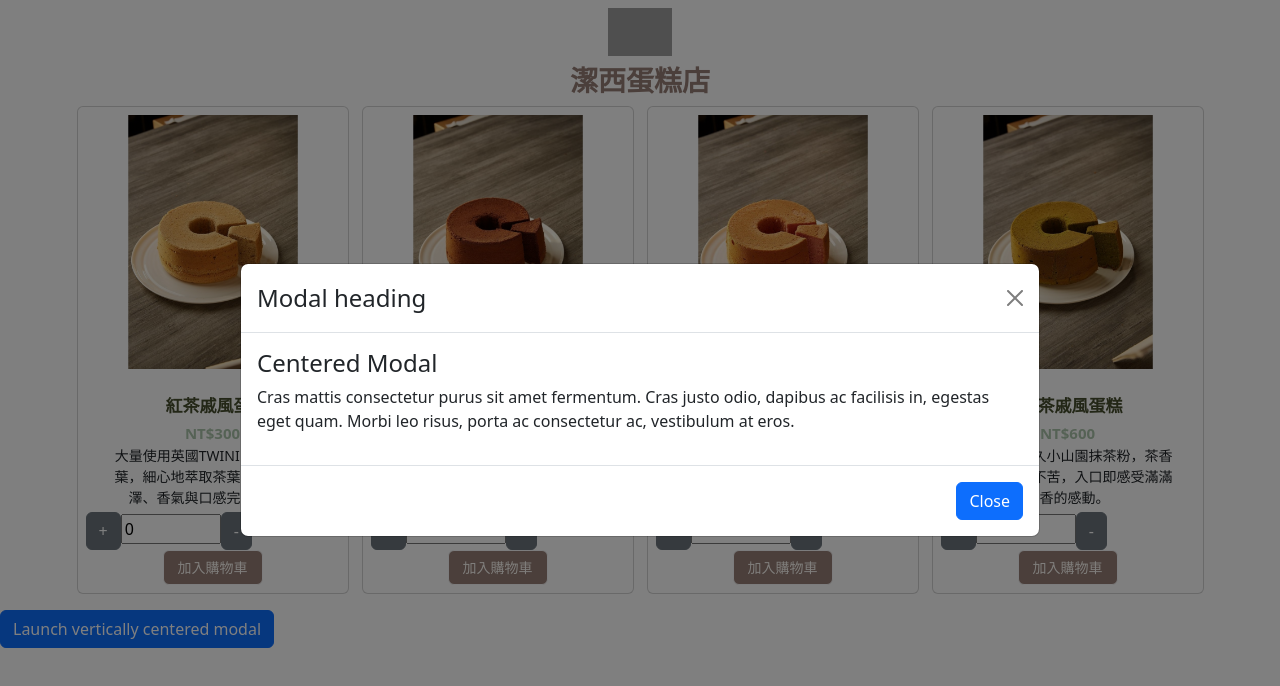
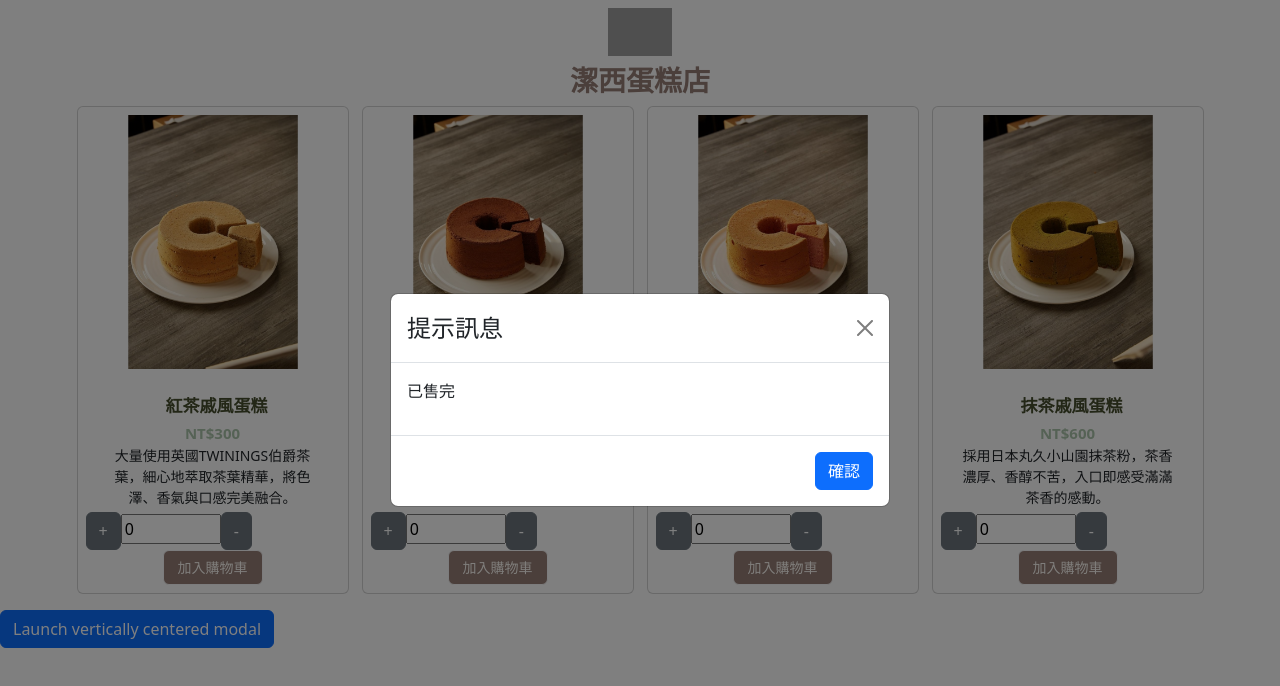
Before and after one commit to weat0212/react-shoppingcart, a React (Create React App) app: page /cards in a window 1280 px wide. Both pictures are taken after a click on the button "Launch vertically centered modal". Shown: the top 686 px of the page. Built offline with nearby package versions, Linux system fonts and the light colour scheme; grey boxes are pictures that could not be loaded.

Commit message:
feat. modal template

```diff
--- a/src/App.js
+++ b/src/App.js
@@ -15,7 +15,7 @@ function App() {
             <Button variant="primary" onClick={() => setModalShow(true)}>
                 Launch vertically centered modal
             </Button>
-            <CenterModal show={modalShow} onHide={() => setModalShow(false)}/>
+            <CenterModal title={'提示訊息'} content={'已售完'} show={modalShow} onHide={() => setModalShow(false)}/>
         </>
     );
 }
--- a/src/layout/CenterModal.js
+++ b/src/layout/CenterModal.js
@@ -3,28 +3,20 @@ import {Button, Modal} from "react-bootstrap";
 
 export function CenterModal(props) {
 
+    const {title, content} = props
+
     return (
-        <Modal
-            {...props}
-            size="lg"
-            aria-labelledby="contained-modal-title-vcenter"
-            centered
-        >
+        <Modal {...props} size="md" aria-labelledby="contained-modal-title-vcenter" centered>
             <Modal.Header closeButton>
                 <Modal.Title id="contained-modal-title-vcenter">
-                    Modal heading
+                    {title}
                 </Modal.Title>
             </Modal.Header>
             <Modal.Body>
-                <h4>Centered Modal</h4>
-                <p>
-                    Cras mattis consectetur purus sit amet fermentum. Cras justo odio,
-                    dapibus ac facilisis in, egestas eget quam. Morbi leo risus, porta ac
-                    consectetur ac, vestibulum at eros.
-                </p>
+                <p>{content}</p>
             </Modal.Body>
             <Modal.Footer>
-                <Button onClick={props.onHide}>Close</Button>
+                <Button onClick={props.onHide}>確認</Button>
             </Modal.Footer>
         </Modal>
     )
```
